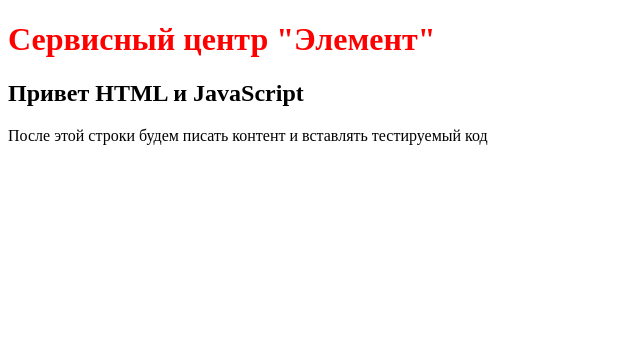
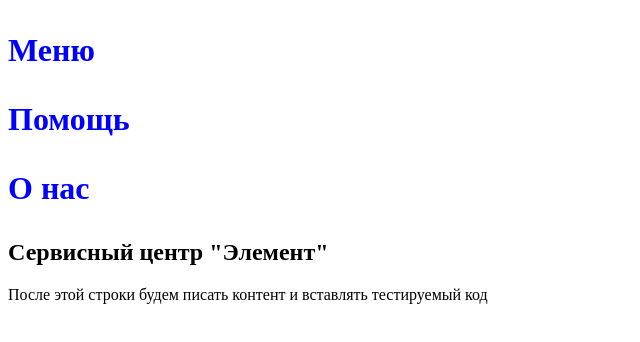
Before and after one commit to mrsnikman/project, a plain HTML site: page index.html in a window 1280 px wide. Shown: the whole page, without its empty margins (0-640 px from the left). Drawn offline with Linux system fonts and the light colour scheme.

Commit message:
Global Update 0.1

```diff
--- a/index.html
+++ b/index.html
@@ -8,9 +8,15 @@
 	</head>
 <body>
 	<header class="page_header">
-		<h1>Сервисный центр "Элемент"</h1>
+		<h1>
+			<div class="main header">
+				<div class="container">
+					<p>Меню</p> <p>Помощь</p> <p>О нас</p>
+				</div>
+			</div>
+		</h1>
 	</header>
-	<h2>Привет HTML и JavaScript</h2>
+	<h2>Сервисный центр "Элемент"</h2>
 	<p>После этой строки будем писать контент и вставлять тестируемый код</p>
 
 </body>
--- a/styles.css
+++ b/styles.css
@@ -1,3 +1,5 @@
 .page_header{
-    color: red;
+    .container{
+        color: blue;
+    }
 }
```
